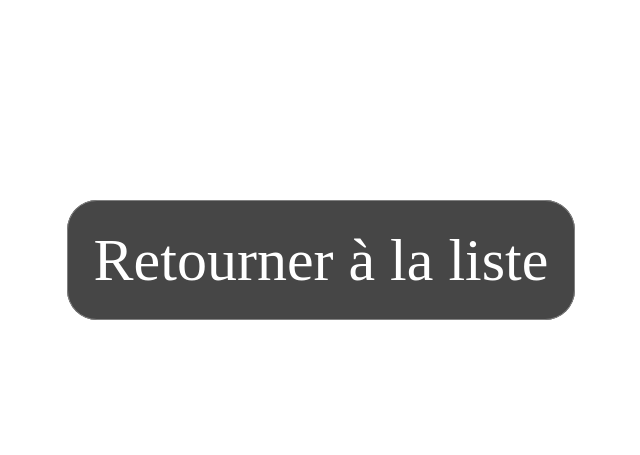
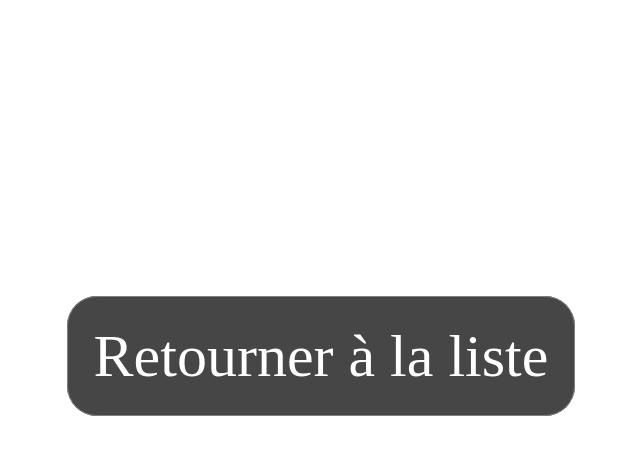
Before and after one commit to Baraly/PlanningTravaille, a PHP site: page /historique.php in a window 1280 px wide. Shown: the part 297-752 px from the top of the page, without its empty margins (319-959 px from the left). Run offline with PHP 8.4, Linux system fonts and the light colour scheme; the visitor is signed in with stand-in values (Sample User, id 1); data comes from the database, SQL or seed files in the repository.

Commit message:
Position du bouton retour + alignement du text d'erreur

```diff
--- a/historique.php
+++ b/historique.php
@@ -42,7 +42,7 @@
         echo "<h1 style='font-size: 312%; margin-top: 300px; text-align: center; font-style: italic'>Vous n'avez encore aucune donnée</h1>";
     ?>
     </div>
-    <div style="bottom: 26%; left: 0; right: 0; margin-left: auto; margin-right: auto; width: auto;  position: absolute">
+    <div style="bottom: 14%; left: 0; right: 0; margin-left: auto; margin-right: auto; width: auto;  position: absolute">
         <a style="font-size: 375%; border: 1px solid gray; border-radius: 30px; background-color: #464646; color: white; padding: 2% 2%" href="planning.php">Retourner à la liste</a>
     </div>
 </body>
--- a/modificationDonneesPost.php
+++ b/modificationDonneesPost.php
@@ -59,7 +59,7 @@
                 ));
 
                 if(!$errorDataBase)
-                    echo "<h1 style='font-size: 60px; margin-top: 200px'>ERROR DataBase</h1>";
+                    echo "<h1 style='font-size: 60px; margin-top: 200px; text-align: center'>ERROR DataBase</h1>";
                 else
                     header("location: planning.php");
             }
```
